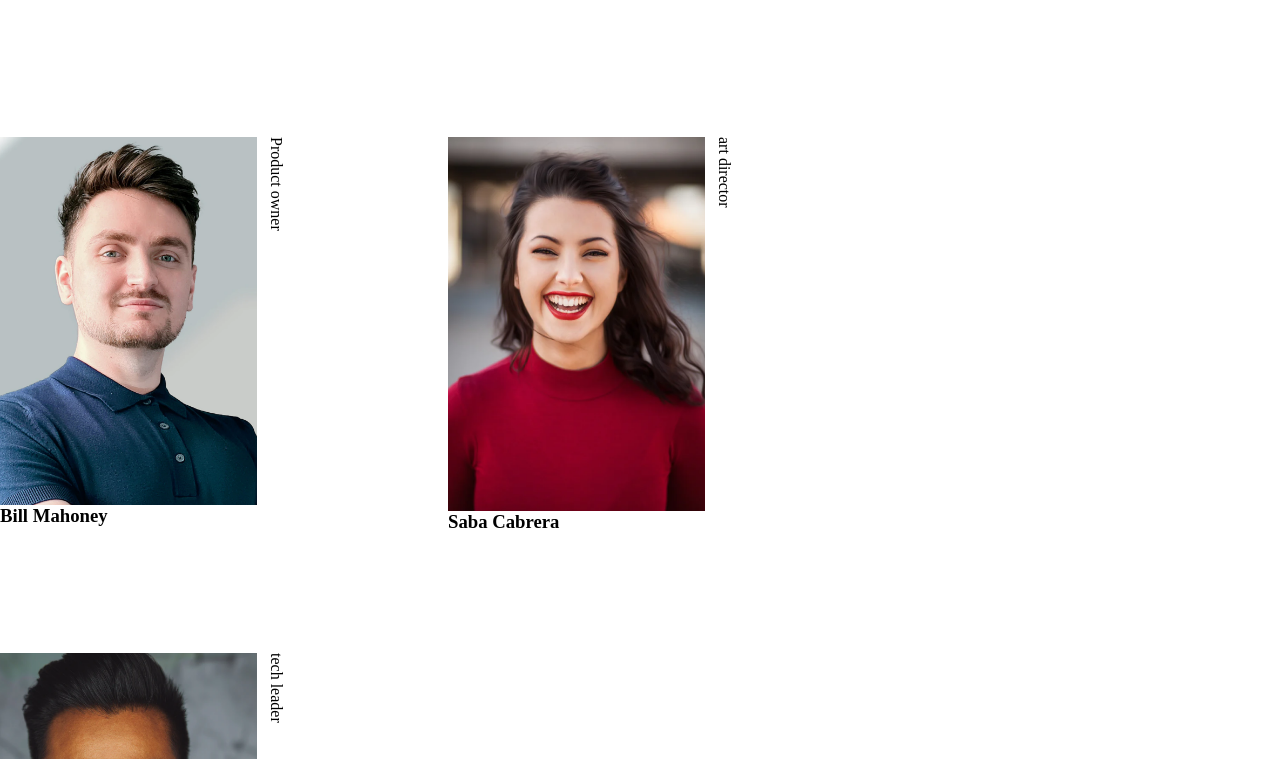
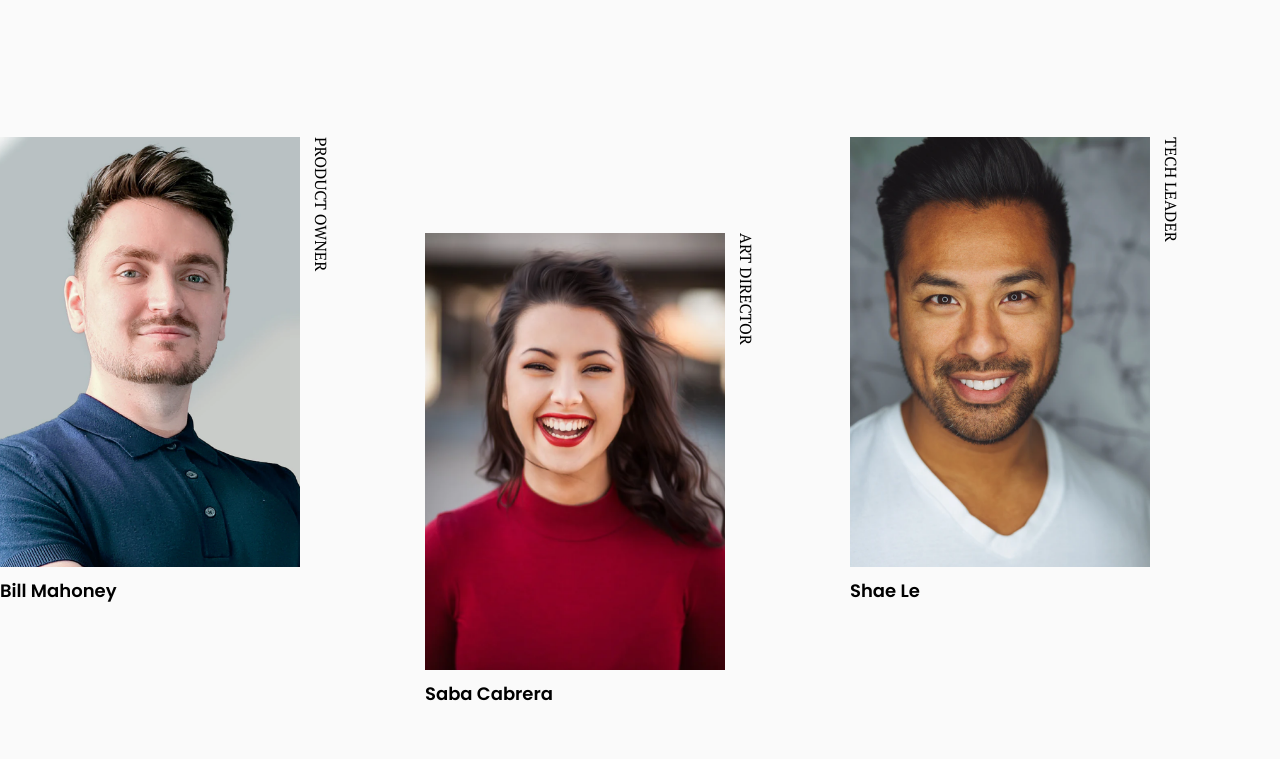
Before and after one commit to mourodev/my-team-website, a plain HTML site: page index.html in a window 1280 px wide. Shown: the part 151-910 px from the top of the page. Drawn offline with Linux system fonts and the light colour scheme.

Commit message:
fix positions in images

```diff
--- a/index.html
+++ b/index.html
@@ -7,12 +7,7 @@
       content="width=device-width, user-scalable=no, initial-scale=1.0, maximum-scale=1.0, minimum-scale=1.0"
     />
     <!--  Google Fonts -->
-    <link rel="preconnect" href="https://fonts.googleapis.com" />
-    <link rel="preconnect" href="https://fonts.gstatic.com" crossorigin />
-    <link
-      href="https://fonts.googleapis.com/css2?family=PT+Serif:ital,wght@1,700&family=Poppins:wght@400;600&display=swap"
-      rel="stylesheet"
-    />
+
     <link
       rel="shortcut icon"
       href="./img/devchallenges.png"
@@ -63,7 +58,7 @@
         <h3>Shae Le</h3>
       </div>
 
-      <!-- <div class="content-flex">
+      <div class="content-flex">
         <div class="profile-item">
           <img src="./img/photo4.png" alt="profile image" />
           <p>ux designer</p>
@@ -72,7 +67,7 @@
       </div>
 
       <div class="content-flex">
-        <div class="profile-item">
+        <div class="profile-item profile-5">
           <img src="./img/photo5.png" alt="profile image" />
           <p>developer</p>
         </div>
@@ -85,7 +80,7 @@
           <p>developer</p>
         </div>
         <h3>Stan John</h3>
-      </div> -->
+      </div>
     </section>
   </body>
 </html>
--- a/style.css
+++ b/style.css
@@ -1,12 +1,17 @@
+@import url('https://fonts.googleapis.com/css2?family=Poppins:wght@400;600&display=swap');
+@import url('https://fonts.googleapis.com/css2?family=PT+Serif:wght@400;700&family=Poppins:wght@400;600&display=swap');
+
 /* based */
 
 * {
   margin: 0;
   padding: 0;
   box-sizing: border-box;
+  background: #fafafa;
 }
+
 img {
-  max-width: 60%;
+  max-width: 100%;
   height: auto;
 }
 /* text content */
@@ -42,32 +47,38 @@ img {
 /* container images */
 .container {
   max-width: 1440px;
-  margin: auto;
+  margin: 0 auto;
   display: flex;
   flex-wrap: wrap;
-  gap: 20px;
-}
-.profile-item {
-  margin-top: 100px;
-  display: flex;
-  gap: 10px;
+  gap: 5.813rem;
 }
 
+.profile-item {
+  margin-top: 6.25rem;
+  display: flex;
+  gap: 0.625rem;
+}
+.content-flex h3 {
+  font-family: 'Poppins', sans-serif;
+  font-style: normal;
+  font-weight: 600;
+  font-size: 1.125rem;
+  line-height: 1.688rem;
+  margin-top: 0.625rem;
+}
 .profile-item p {
   writing-mode: vertical-rl;
+  font-family: 'PT Serif', serif;
+  font-style: normal;
+  font-weight: 400;
+  font-size: 1rem;
+
+  text-transform: uppercase;
+}
+.profile-item img {
+  width: 18.75rem;
 }
 
-.profile-item img {
-  width: 400px;
-  height: auto;
+.content-flex:nth-child(3n + 2) {
+  padding-top: 6rem;
 }
-
-.flex-end {
-  align-self: flex-end;
-}
-.profile-2 {
-  width: 200px;
-}
-/* .content-flex {
-  width: 340px;
-} */
```
